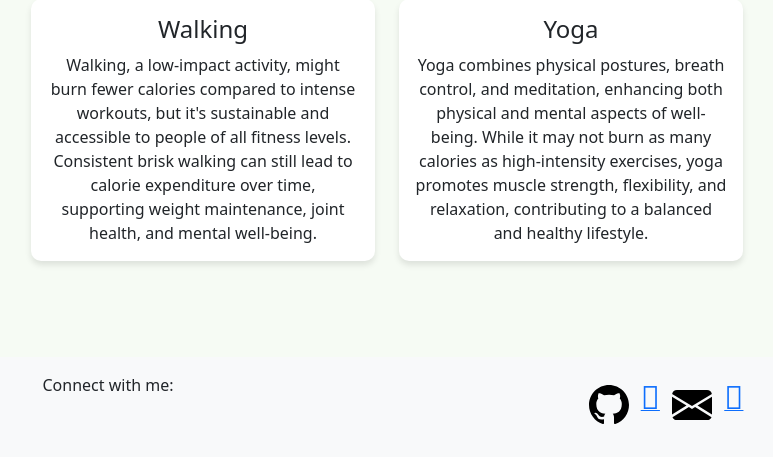
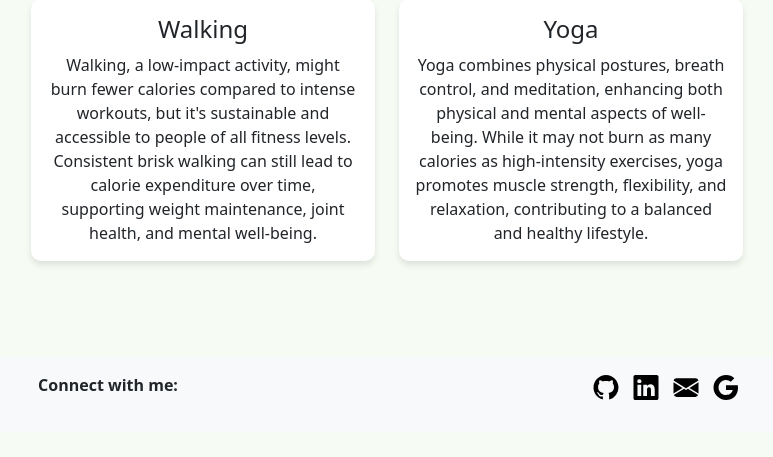
Before and after one commit to Techkrish1/Diettrack, a Django app: page / in a window 1280 px wide. Shown: the part 990-1447 px from the top of the page, without its empty margins (253-1026 px from the left). After the commit the page ends 1390 px from the top, so only its background shows below. Run offline with Django 4.2, Linux system fonts and the light colour scheme; some libraries are stand-ins or nearby versions.

Commit message:
footer section is implemented

```diff
--- a/static/css/style.css
+++ b/static/css/style.css
@@ -213,18 +213,6 @@ h1 strong {
 /* footer style */
 
 .footer-icon{
-  height: 40px;
-  width: 40px;
+  height: 25px;
+  width: 28px;
 }
-
-
-.social-icons {
-  margin-top: 10px;
-}
-
-
-.social-icon {
-  font-size: 24px;
-  color: #fff;
-  margin-right: 15px;
-}
--- a/templates/home.html
+++ b/templates/home.html
@@ -396,7 +396,7 @@
         <div class="text-center">
             <div class="row">
                 <div class="col-md-6">
-                    <p class="mb-3">Connect with me:</p>
+                    <p class="mb-3"><strong>Connect with me:</strong></p>
                 </div>
                 <div class="col-md-6">
                     <ul class="list-inline">
@@ -407,7 +407,7 @@
                         </li>
                         <li class="list-inline-item">
                             <a href="https://www.linkedin.com/in/gokula-krishnan-venkatesan-93a3a8227" target="_blank" rel="noopener noreferrer">
-                                <i class="fab fa-linkedin fa-2x"></i>
+                                <img src="{% static 'images/linkedin.svg' %}" class="footer-icon" alt="">
                             </a>
                         </li>
                         <li class="list-inline-item">
@@ -417,7 +417,7 @@
                         </li>
                         <li class="list-inline-item">
                             <a href="https://www.google.com" target="_blank" rel="noopener noreferrer">
-                                <i class="fab fa-google fa-2x"></i>
+                                <img src="{% static 'images/google.svg' %}" class="footer-icon" alt="">
                             </a>
                         </li>
                     </ul>
```
Also changed, not shown: static/images/google.svg (added), static/images/linkedin.svg (added).
